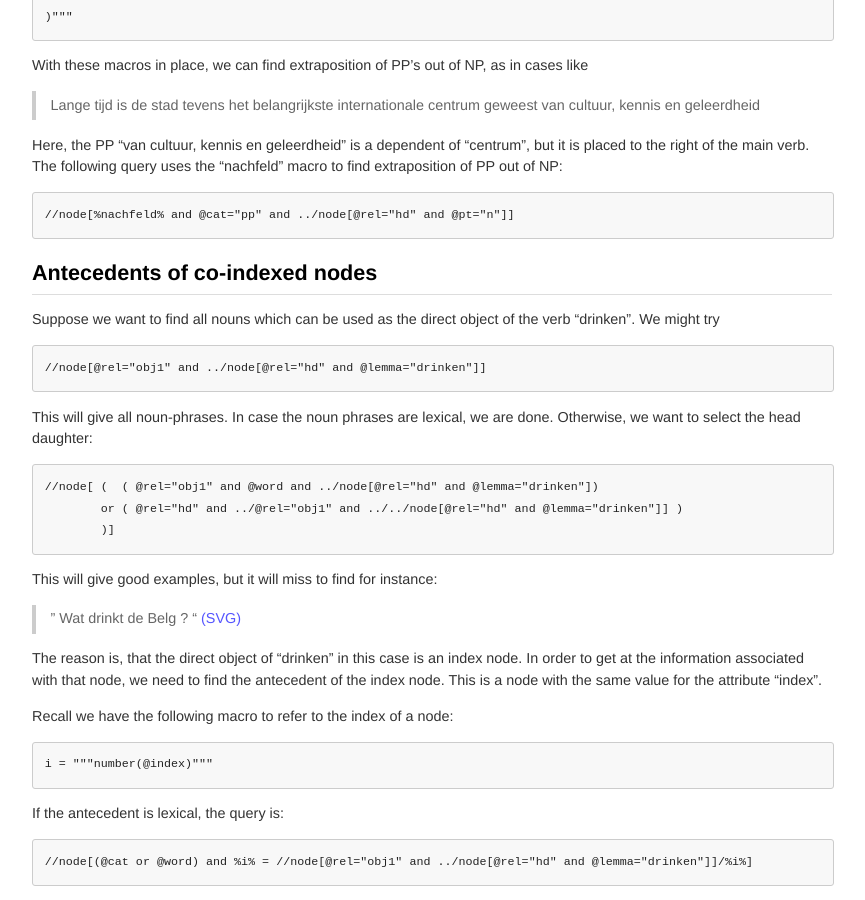
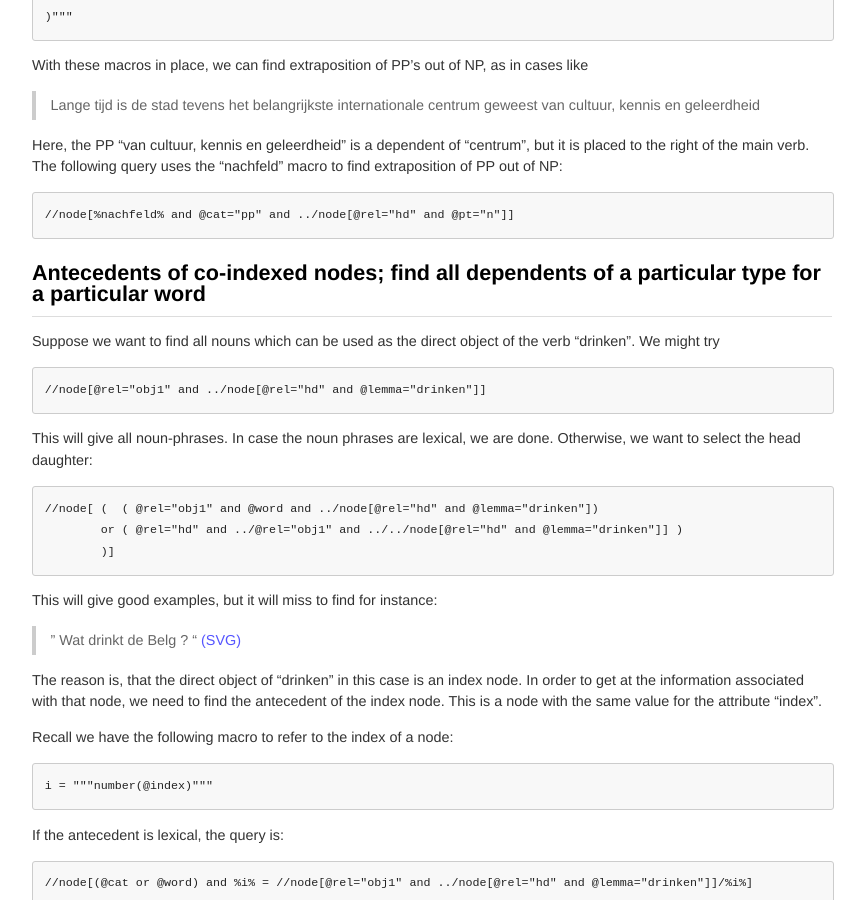
Before and after one commit to rug-compling/dact, a Jekyll site: the page built from cookbook/index.md, in a window 1280 px wide and 900 px high, scrolled down 9949 px. Shown: the whole window, without its empty margins (208-1073 px from the left). Built offline with Jekyll 4.4.1, drawn with Linux system fonts in a browser that asks for light colours.

Commit message:
Update cookbook/index.md
title of section on co-indexed nodes

```diff
--- a/cookbook/index.md
+++ b/cookbook/index.md
@@ -473,7 +473,7 @@ right of the main verb. The following query uses the "nachfeld" macro to find ex
 
     //node[%nachfeld% and @cat="pp" and ../node[@rel="hd" and @pt="n"]]
 
-## Antecedents of co-indexed nodes
+## Antecedents of co-indexed nodes; find all dependents of a particular type for a particular word
 
 Suppose we want to find all nouns which can be used as the direct object of the verb "drinken".
 We might try
```
